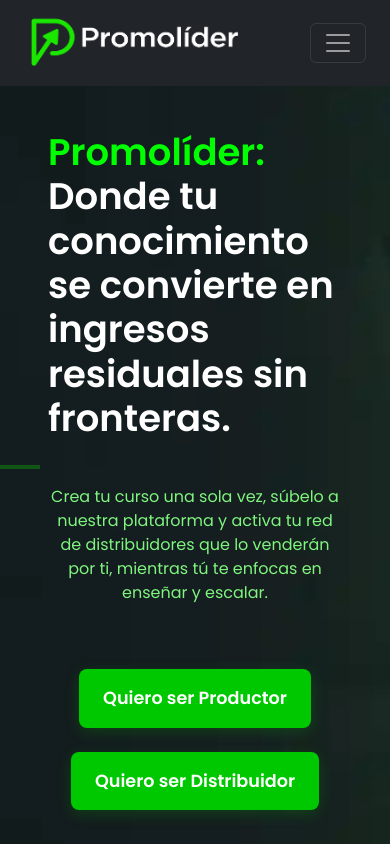
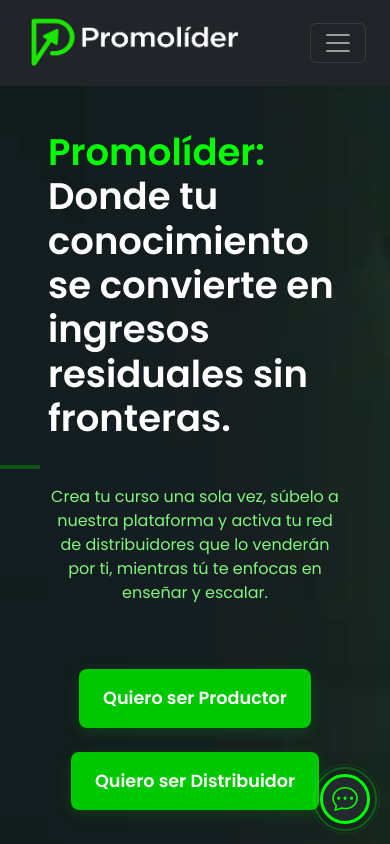
Before and after one commit to JesusMacalupu/promolider-versionfinal, a website: page public/index.html in a window 390 px wide. Shown: the top 844 px of the page. Drawn offline with nearby package versions, Linux system fonts and the light colour scheme.

Commit message:
boton chatbot listo

```diff
--- a/public/Principal.css
+++ b/public/Principal.css
@@ -1435,3 +1435,107 @@
   .modal {
     z-index: 1000;
   }
+
+/**** Icono de chat bot Promolider ****/
+
+#chatbot-container {
+    position: fixed;
+    bottom: 20px;
+    right: 20px;
+    width: 70px;
+    height: 70px;
+    z-index: 1050;
+    display: flex;
+    align-items: center;
+    justify-content: center;
+  }
+
+  /* Anillos */
+  .chatbot-rings {
+    position: absolute;
+    width: 70px;
+    height: 70px;
+    z-index: 1;
+    display: flex;
+    align-items: center;
+    justify-content: center;
+  }
+
+  .chatbot-ring {
+    position: absolute;
+    width: 70px;
+    height: 70px;
+    border: 1px solid #00FF00;
+    border-radius: 50%;
+    transform: scale(1);
+    opacity: 1;
+    animation: ripple 3s infinite ease-out;
+  }
+
+  .chatbot-ring:nth-child(2) {
+    animation-delay: 1.5s;
+  }
+
+  /* Animación */
+  @keyframes ripple {
+    0% {
+      transform: scale(1);
+      opacity: 0.7;
+    }
+    100% {
+      transform: scale(1.2);
+      opacity: 0;
+    }
+  }
+
+  /* Botón principal */
+  #chatbot-button {
+    position: relative;
+    z-index: 2;
+    width: 60px;
+    height: 60px;
+    background-color: #24292e;
+    border: 3px solid #00FF00;
+    color: #00FF00;
+    border-radius: 50%;
+    display: flex;
+    align-items: center;
+    justify-content: center;
+    text-decoration: none;
+    transition: all 0.3s ease;
+    overflow: hidden;
+  }
+
+  /* Icono */
+  #chatbot-icon {
+    font-size: 2rem;
+  }
+
+  /* Responsive */
+  @media (max-width: 576px) {
+    #chatbot-container {
+      width: 60px;
+      height: 60px;
+      bottom: 15px;
+      right: 15px;
+    }
+
+    .chatbot-rings {
+      width: 60px;
+      height: 60px;
+    }
+
+    .chatbot-ring {
+      width: 60px;
+      height: 60px;
+    }
+
+    #chatbot-button {
+      width: 50px;
+      height: 50px;
+    }
+
+    #chatbot-icon {
+      font-size: 1.6rem;
+    }
+}
--- a/public/index.html
+++ b/public/index.html
@@ -522,7 +522,7 @@
                             <path
                                 d="M0 4a2 2 0 0 1 2-2h12a2 2 0 0 1 2 2v8a2 2 0 0 1-2 2H2a2 2 0 0 1-2-2zm2-1a1 1 0 0 0-1 1v.217l7 4.2 7-4.2V4a1 1 0 0 0-1-1zm13 2.383-4.708 2.825L15 11.105zm-.034 6.876-5.64-3.471L8 9.583l-1.326-.795-5.64 3.47A1 1 0 0 0 2 13h12a1 1 0 0 0 .966-.741M1 11.105l4.708-2.897L1 5.383z" />
                         </svg>
-                        <span class="text-primary-pl">promoliderorg@gmail.com</span>
+                        <span class="text-primary-pl">información@promolider.org</span>
                     </div>
                 </div>
                 <div class="col-12 col-md-2 mt-4 mt-md-0 texto-footer">
@@ -568,6 +568,17 @@
         </div>
     </footer>
 
+    <!-- Botón de Chatbot -->
+    <div id="chatbot-container">
+        <div class="chatbot-rings">
+          <span class="chatbot-ring"></span>
+          <span class="chatbot-ring"></span>
+        </div>
+        <a href="https://api.whatsapp.com/send?phone=+584246380587&text=Quiero%20informacion%20de%20Promolider" id="chatbot-button" target="_blank" aria-label="Chatbot de Promolider">
+          <i class="bi bi-chat-dots" id="chatbot-icon"></i>
+        </a>
+    </div>
+
     <script src="./Funcionalidades.js"></script>
     <script src="https://cdn.jsdelivr.net/npm/@popperjs/core@2.9.2/dist/umd/popper.min.js"></script>
     <script src="https://cdn.jsdelivr.net/npm/bootstrap@5.3.5/dist/js/bootstrap.bundle.min.js"></script>
```
